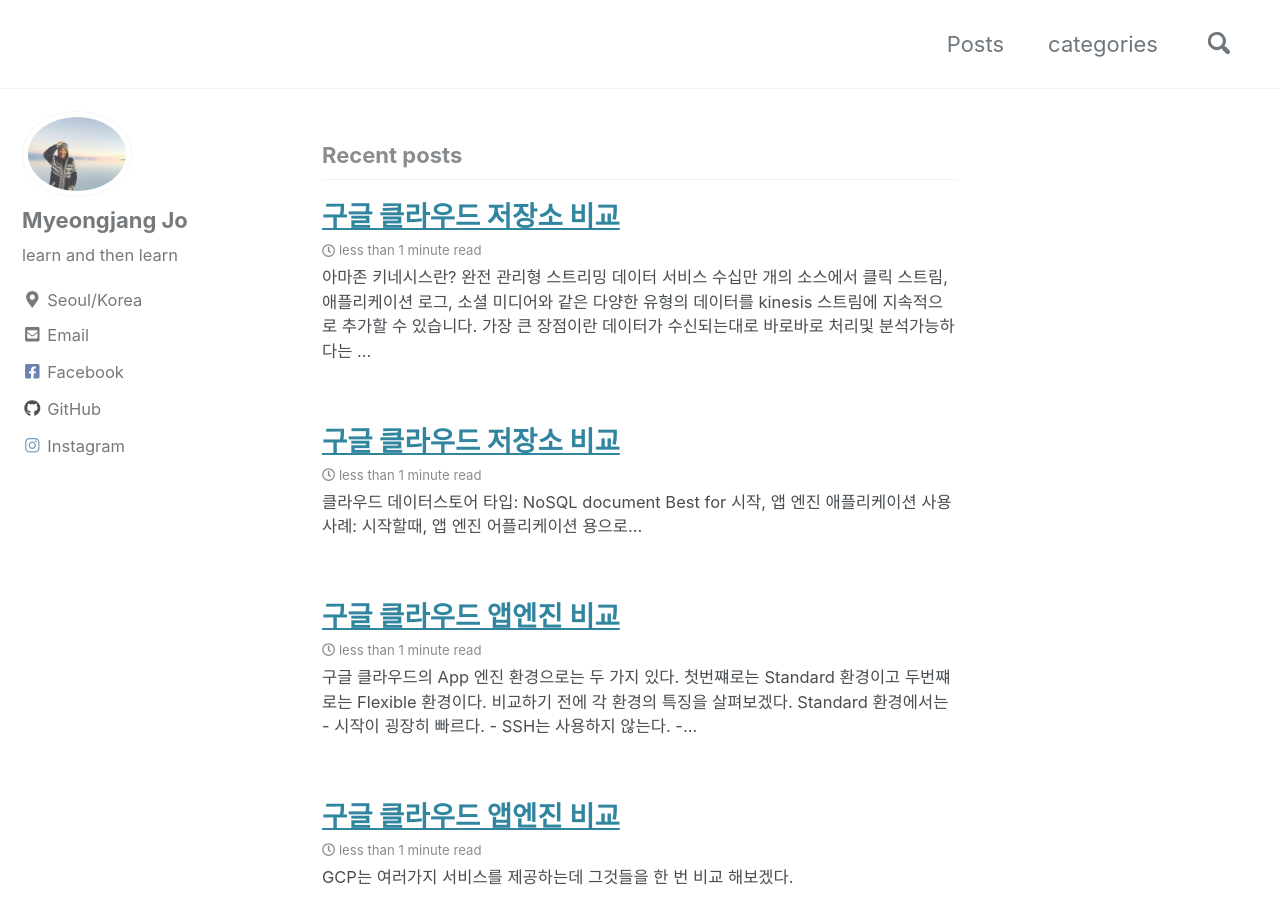
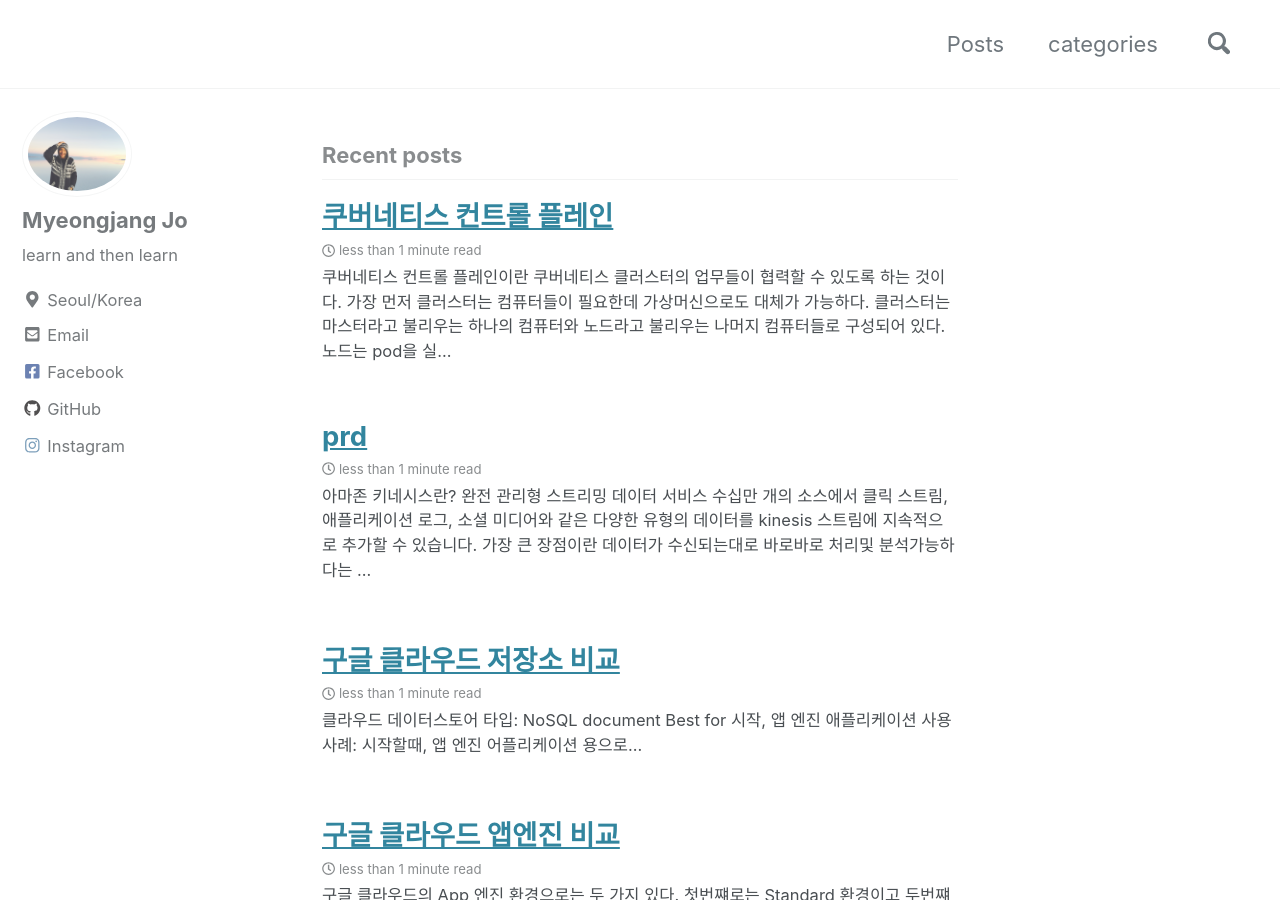
Before and after one commit to josephmjjo/josephmjjo.github.io, a Jekyll site: the page built from index.html, in a window 1280 px wide and 900 px high. Built offline with Jekyll 4.4.1, drawn with Linux system fonts in a browser that asks for light colours; cached includes are drawn as plain includes; nearby versions of some CDN libraries; the list of posts is cut into pages by our own code; some of the changed text lies outside the part shown.

Commit message:
component of Kubenernetes

```diff
--- a/_posts/2019-11-09-prd.md
+++ b/_posts/2019-11-09-prd.md
@@ -1,8 +1,8 @@
 ---
-title:  "구글 클라우드 저장소 비교 "
+title:  "prd "
 search: true
 categories:
-  - Cloud, Kubernetes
+  - Amazon
 ---
 
 
--- /dev/null
+++ b/_posts/2019-11-13-GKE_pods.md
@@ -0,0 +1,26 @@
+---
+title:  "쿠버네티스 컨트롤 플레인 "
+search: true
+categories:
+  - Cloud, Kubernetes
+---
+
+쿠버네티스 컨트롤 플레인이란 쿠버네티스 클러스터의 업무들이 협력할 수 있도록 하는 것이다.
+가장 먼저 클러스터는 컴퓨터들이 필요한데 가상머신으로도 대체가 가능하다.
+클러스터는 마스터라고 불리우는 하나의 컴퓨터와 노드라고 불리우는 나머지 컴퓨터들로 구성되어 있다.
+노드는 pod을 실행시키고, 마스터의 역할은 전체 클러스터를 조정한다.
+
+마스터에는 쿠버네티스에 결정적인 역할을 하는 구성품들이 있다.
+
+단일 구성품으로는 직접적으로 상호작용 할 수있는 Kube-APIserver.
+이 구성품의 역할은 pod 실행 포함하여 클러스터의 상태를 보거나 변경하는 것을 허가해준다.
+특히나 kubectl 명령어를 자주 사용하게 된다.
+위 명령어들은 Kube-API서버의 연결과 kubernets API 사용 교류(communicate)이다.
+KPI 서버는 들어오는 요청도 인증하고, 인증과 값을 결정하기도 한다.
+또한 권한 컨트롤을 관리한다.
+하지만 단순히 kubectl은 Kube_API서버와 대화하는 건 아니다.
+사실은 어떠한 쿼리나 클러스터 상태변경을 반드시 Kube-API서버로 전달한다.
+
+ETCD는 클러스터의 데이터 베이스다. 클러스터의 상태를 안정적으로 저장한다. 모든 클러스터 설정과 더한 다이나믹한 정보를 포함한다. 예를 든다면 어떤 노드들이 클러스터의 파트인지 무슨 pod를 실행하는 것이 좋을지, 그리고 어디서 실행하는 것이 좋을지 등이다. 절대 직접적으로 etcd와 상호작용하지 않는다.
+
+Kube-scheduler는 노드들에 있는 pod들의 스케줄에 반응한다. 하는 역할은 각 개인 pod들의 요구를 반영하고 어떤 노드가 가장 적합한지 평가한다.하지만 노드에 있는 pod을 실행시키지는 않는다. 대신 아직 할당 받지않은 노드의 pod object를 발견해준다, 그리고 노드를 선택하고 단순히 pod 객체(? object라고 원문에는 적혀있다.)의 이름을 써준다.
```
